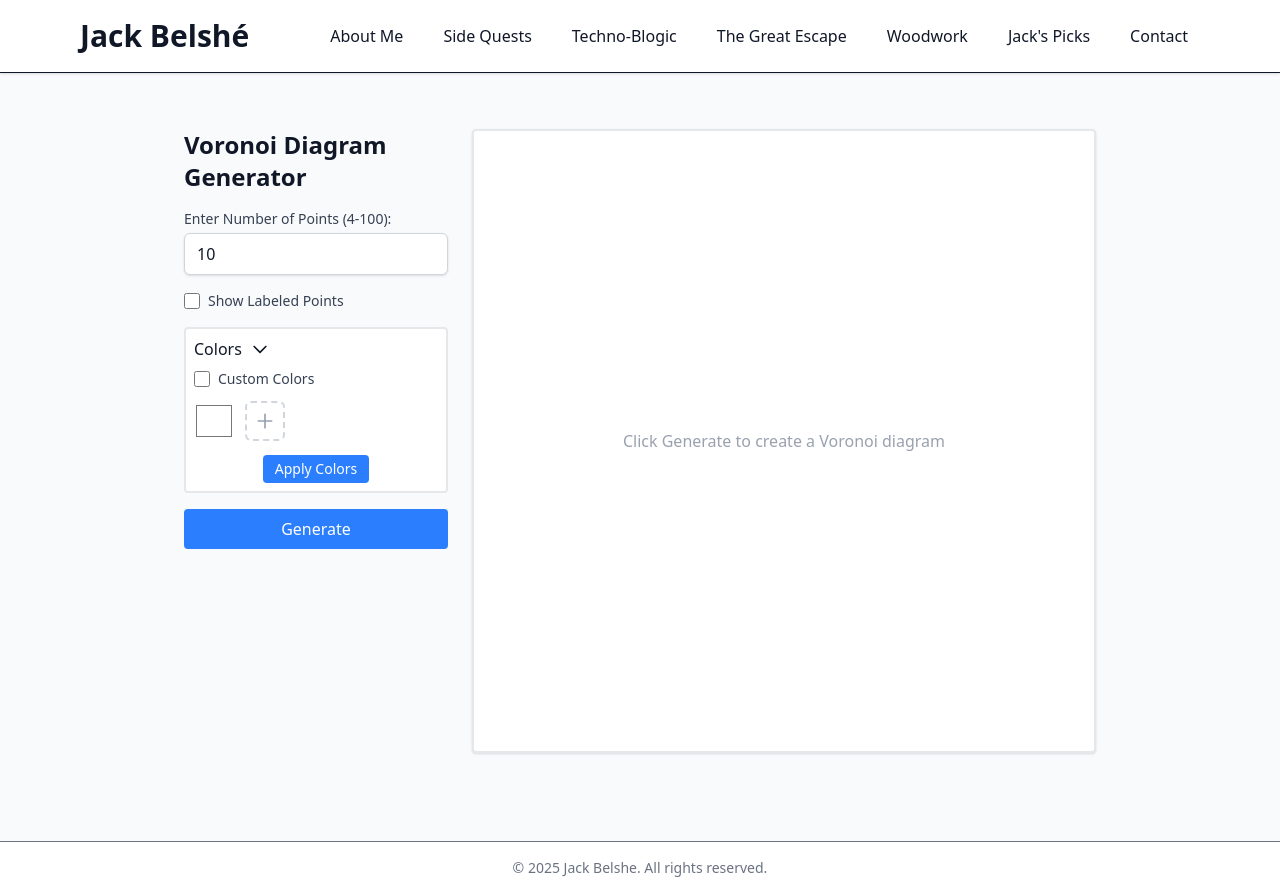
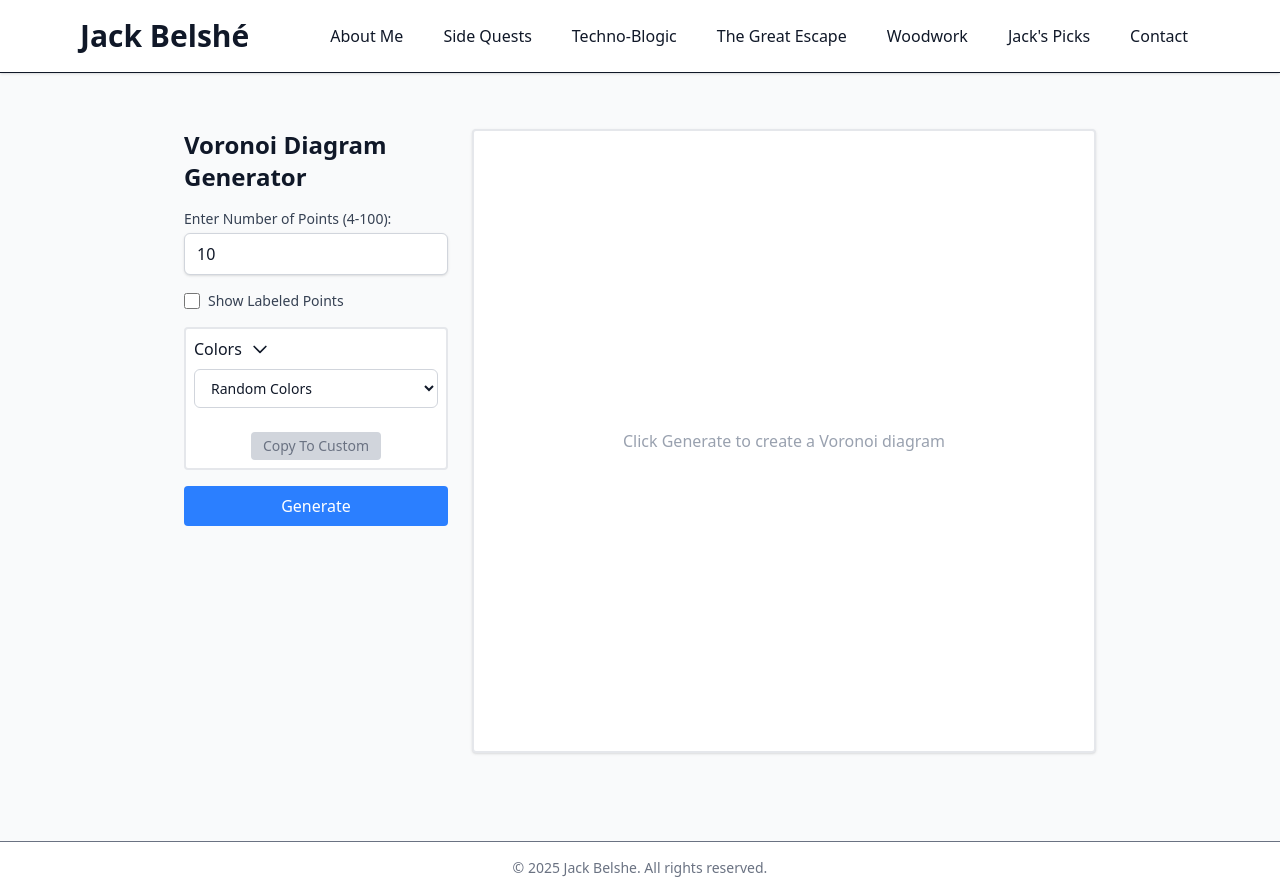
Before and after one commit to jbelshe/me-dot-com, a Next.js app: page /projects/voronoi in a window 1280 px wide. Both pictures are taken after a click on the heading "Colors". Built offline with nearby package versions, Linux system fonts and the light colour scheme.

Commit message:
added color functionality to voronoi

```diff
--- a/src/app/projects/voronoi/page.tsx
+++ b/src/app/projects/voronoi/page.tsx
@@ -1,9 +1,11 @@
 'use client';
 
 import VoronoiPlot from '@/components/VoronoiPlot';
-import { useState } from 'react';
+import { useEffect, useState } from 'react';
 
 import { colorPalettes } from './content';
+
+type ColorMode = 'random' | 'custom';
 
 export default function VoronoiPage() {
     const [numOfPoints, setNumOfPoints] = useState(10);
@@ -15,23 +17,78 @@ export default function VoronoiPage() {
         ridges: [],
         regions: {}
     });
-    const [myColors, setMyColors] = useState<string[]>(() => {
-        return colorPalettes[Math.floor(Math.random() * colorPalettes.length)];
-    });
+
+    const [liveColors, setLiveColors] = useState<string[]>([]);
     const [showLabels, setShowLabels] = useState<boolean>(false);
-
-    const [isCustomColors, setIsCustomColors] = useState<boolean>(false);
+    const [colorMode, setColorMode] = useState<ColorMode>('random');
     const [customColors, setCustomColors] = useState<string[]>([]);
-    const [customColorsCount, setCustomColorsCount] = useState<number>(1);
-
-    const getNewColors = () => {
-        setMyColors(colorPalettes[Math.floor(Math.random() * colorPalettes.length)]);
-    }
+    const [randomColors, setRandomColors] = useState<string[]>([]);
 
 
 
+    const handleGenerate = () => {
+        setIsLoading(true);
+        fetch('/api/voronoi?points=' + numOfPoints)
+            .then(response => response.json())
+            .then(data => {
+                if (colorMode === 'random') {
+                    const newRandomPalette = getNewRandomColors();
+                    setRandomColors(newRandomPalette);
+                    setLiveColors(newRandomPalette);
+                }
+                setPlotData(data);
+                console.log(data);
+                setIsLoading(false);
+            });
+    };
+
+    const getNewRandomColors = () => {
+        const newRandomPalette = colorPalettes[Math.floor(Math.random() * colorPalettes.length)];
+        return newRandomPalette;
+    };
 
 
+    const updateLiveColors = (shuffle: boolean = false) => {
+        if (colorMode === 'custom') {
+            if (shuffle) {
+                const shuffled = [...customColors].sort(() => Math.random() - 0.5);
+                console.log('Original:', customColors);
+                console.log('Shuffled:', shuffled);
+                setLiveColors(shuffled);
+            } else {
+                setLiveColors(customColors);
+            }
+        } else {
+            setLiveColors(randomColors);
+        }
+    };
+
+
+    // Handle color input changes
+    const handleColorChange = (index: number, newColor: string) => {
+        setCustomColors(prevColors => {
+            const newColors = [...prevColors]; // Create a new array
+            newColors[index] = newColor;       // Update the specific color
+            return newColors;                  // Return the new array
+        });
+    };
+
+    // Add a new color
+    const addColor = () => {
+        const newColor = '#FFFFFF';
+        if (colorMode === 'custom') {
+            const newColors = [...customColors, newColor];
+            setCustomColors(newColors);
+        }
+    };
+
+    // Remove a color
+    const removeColor = (index: number) => {
+        if (colorMode === 'custom') {
+            const newColors = customColors.filter((_, i) => i !== index);
+            setCustomColors(newColors);
+        }
+    };
 
     return (
         <div className="p-8">
@@ -76,8 +133,6 @@ export default function VoronoiPage() {
                             </label>
                         </div>
 
-
-
                         <div className="mt-4">
                             <details className="border-2 border-gray-200 rounded p-2 group bg-white">
                                 <summary className="cursor-pointer flex items-center">
@@ -90,58 +145,54 @@ export default function VoronoiPage() {
                                         <path strokeLinecap="round" strokeLinejoin="round" strokeWidth={2} d="M19 9l-7 7-7-7" />
                                     </svg>
                                 </summary>
-                                <div className="flex items-center space-x-2 mt-2">
-                                    <input
-                                        type="checkbox"
-                                        id="customColors"
-                                        checked={isCustomColors}
-                                        onChange={(e) => setIsCustomColors(e.target.checked)}
-                                        className="h-4 w-4 text-blue-600 rounded"
-                                    />
-                                    <label htmlFor="customColors" className="text-sm text-gray-700">
-                                        Custom Colors
-                                    </label>
+                                <div className="mt-2">
+                                    <select
+                                        value={colorMode}
+                                        onChange={(e) => {
+                                            const newMode = e.target.value as ColorMode;
+                                            setColorMode(newMode);
+                                            if (newMode === 'random') {
+                                                // Only update live colors when switching to random mode
+                                                setLiveColors(randomColors);
+                                            }
+                                            // to update custom colors, select "apply colors"
+                                        }}
+                                        className="block w-full pl-3 pr-10 py-2 text-base border border-gray-300 focus:outline-none focus:ring-blue-500 focus:border-blue-500 sm:text-sm rounded-md"
+                                    >
+                                        <option value="random">Random Colors</option>
+                                        <option value="custom">Custom Colors</option>
+                                    </select>
                                 </div>
                                 <div className="mt-3">
                                     <div className="grid grid-cols-5 gap-3">
-                                        {[...Array(customColorsCount)].map((_, index) => (
+                                        {(colorMode === 'custom' ? customColors : randomColors).map((color, index) => (
                                             <div key={index} className="relative">
                                                 <div className="relative">
                                                     <input
                                                         type="color"
-                                                        value={customColors[index] || '#FFFFFF'}
-                                                        onChange={(e) => {
-                                                            const newColors = [...customColors];
-                                                            newColors[index] = e.target.value;
-                                                            setCustomColors(newColors);
-                                                        }}
-                                                        className="w-10 h-10 rounded-md cursor-pointer"
+                                                        disabled={colorMode === 'random'}
+                                                        value={color || '#000000'}
+                                                        onChange={(e) => handleColorChange(index, e.target.value)}
+                                                        className={"w-10 h-10 rounded-md" + (colorMode === 'random' ? '' : ' cursor-pointer')}
                                                     />
-                                                    <button
+                                                    {colorMode === 'custom' && <button
                                                         type="button"
                                                         onClick={(e) => {
                                                             e.stopPropagation();
-                                                            const newColors = [...customColors];
-                                                            newColors.splice(index, 1);
-                                                            setCustomColors(newColors);
-                                                            setCustomColorsCount(prev => Math.max(prev - 1, 1));
+                                                            removeColor(index);
                                                         }}
                                                         className="absolute -top-2 -right-2 opacity-0 hover:opacity-100 transition-opacity duration-200 bg-red-500 text-white rounded-full w-5 h-5 flex items-center justify-center text-xs hover:bg-red-600 focus:outline-none focus:ring-2 focus:ring-red-400 focus:ring-offset-1"
                                                         title="Remove color"
                                                     >
                                                         ×
-                                                    </button>
+                                                    </button>}
                                                 </div>
                                             </div>
                                         ))}
-                                        {customColorsCount < 15 && (
+                                        {liveColors.length < 15 && colorMode === 'custom' && (
                                             <button
                                                 type="button"
-                                                onClick={() => {
-                                                    setCustomColorsCount(prev => Math.min(prev + 1, 15));
-                                                    // Add a default white color for the new color input
-                                                    setCustomColors(prev => [...prev, '#FFFFFF']);
-                                                }}
+                                                onClick={addColor}
                                                 className="w-10 h-10 flex items-center justify-center rounded-md border-2 border-dashed border-gray-300 hover:border-blue-400 hover:bg-blue-50 transition-colors"
                                                 title="Add color"
                                             >
@@ -155,15 +206,23 @@ export default function VoronoiPage() {
                                         <button
                                             type="button"
                                             onClick={() => {
-                                                if (customColors.length > 0 && isCustomColors) {
-                                                    setMyColors(customColors);
-                                                } else {
-                                                    getNewColors();
+                                                console.log(colorMode)
+                                                if (colorMode === 'custom') {
+                                                    updateLiveColors(true);
+                                                }
+                                                else {
+                                                    setCustomColors(liveColors);
+                                                    setColorMode('custom');  // Switch over to custom
                                                 }
                                             }}
-                                            className="text-sm bg-blue-500 hover:bg-blue-600 text-white px-3 py-1 rounded transition-colors"
+                                            disabled={colorMode === 'random' && randomColors.length === 0}
+                                            className={`text-sm px-3 py-1 rounded transition-colors ${
+                                                colorMode === 'random' && randomColors.length === 0
+                                                    ? 'bg-gray-300 text-gray-500 cursor-not-allowed'
+                                                    : 'bg-blue-500 hover:bg-blue-600 text-white'
+                                            }`}
                                         >
-                                            Apply Colors
+                                            {colorMode === 'custom' ? 'Apply Colors' : 'Copy To Custom'}
                                         </button>
                                     </div>
                                 </div>
@@ -171,21 +230,12 @@ export default function VoronoiPage() {
 
                         </div>
                         <button
-                            disabled={!isPointCountValid}
+                            disabled={!isPointCountValid || isLoading}
                             className="w-full px-4 py-2 bg-blue-500 text-white rounded hover:bg-blue-600 disabled:hover:bg-blue-500 disabled:opacity-50 transition-colors"
-                            onClick={() => {
-                                setIsLoading(true);
-                                fetch('/api/voronoi?points=' + numOfPoints)
-                                    .then(response => response.json())
-                                    .then(data => {
-                                        setPlotData(data);
-                                        console.log(data);
-                                        getNewColors();
-                                        setIsLoading(false);
-                                    });
-                            }}
+                            onClick={handleGenerate}
+
                         >
-                            Generate
+                            {isLoading ? 'Generating...' : 'Generate'}
                         </button>
                     </div>
                 </div>
@@ -201,7 +251,7 @@ export default function VoronoiPage() {
                                 vertices={plotData.vertices}
                                 ridges={plotData.ridges}
                                 regions={plotData.regions}
-                                colors={myColors}
+                                colors={liveColors}
                                 showPoints={showLabels}
                             />
                         ) :
--- a/src/components/VoronoiPlot.tsx
+++ b/src/components/VoronoiPlot.tsx
@@ -23,7 +23,7 @@ export default function VoronoiPlot({
     regions = {},
     width = 800,
     height = 800,
-    colors = ['#ffc2d1'],
+    colors = ['#ffffff'],
     showPoints = true,
     showRegions = true
 }: VoronoiPlotProps) {
@@ -58,7 +58,18 @@ export default function VoronoiPlot({
             x.push(x[0]);
             y.push(y[0]);
         }
-        const color = colors[idx % colors.length];
+        if (colors.length == 0) {
+            colors = ['#ffffff'];
+        }
+
+        // let color = '';
+        // if (Object.keys(regions).length > 20) {
+        //     color = colors[idx % colors.length]
+        // }
+        // else {
+        //     color = colors[Math.floor(Math.random() * colors.length)];
+        // }
+        const color = colors[idx % colors.length]
         return {
             x,
             y,
```
